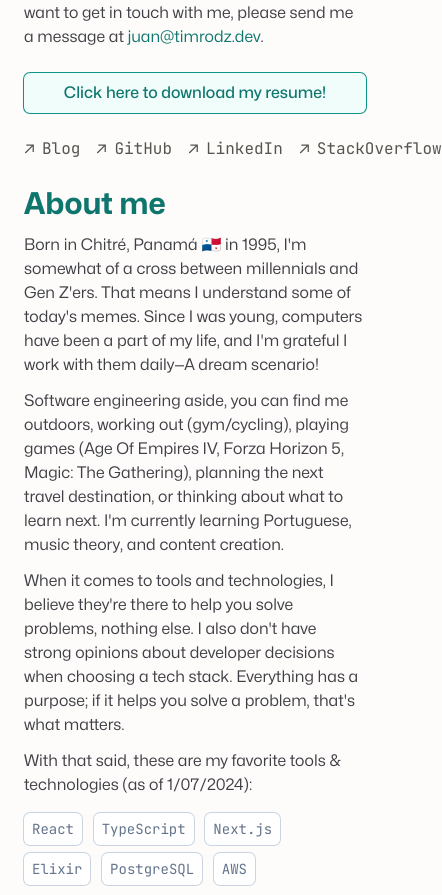
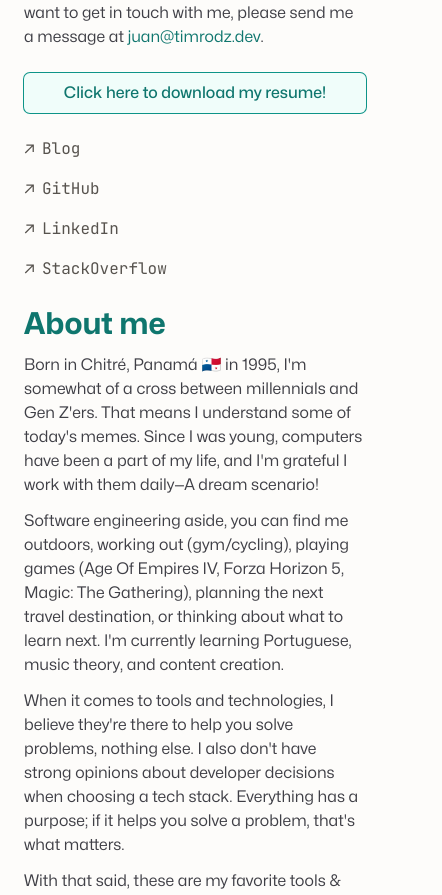
Before and after one commit to timrodz/portfolio, a Next.js app: page / in a window 390 px wide. Shown: the part 1160-2055 px from the top of the page, 442 px wide, since content can reach past the window. Built offline with nearby package versions, Linux system fonts and the light colour scheme.

Commit message:
fix: Socials component

```diff
--- a/app/components/Footer.tsx
+++ b/app/components/Footer.tsx
@@ -4,7 +4,7 @@ export const Footer = () => {
   return (
     <footer>
       <div>
-        <Socials className="my-0 flex-col md:flex-row" />
+        <Socials />
         <p className="mt-8 md:mt-6">
           &copy; {new Date().getFullYear()} Juan Rodríguez Morais
         </p>
--- a/app/components/Socials.tsx
+++ b/app/components/Socials.tsx
@@ -20,7 +20,10 @@ function ArrowIcon() {
 
 export const Socials = ({ className = "" }: { className?: string }) => {
   return (
-    <ul id="socials" className={`socials flex gap-4 my-6 ${className}`}>
+    <ul
+      id="socials"
+      className={`socials flex flex-col md:flex-row gap-4 my-6 ${className}`}
+    >
       {socials.map(({ name, url }) => (
         <li key={`socials-${name}`}>
           <Link
```
